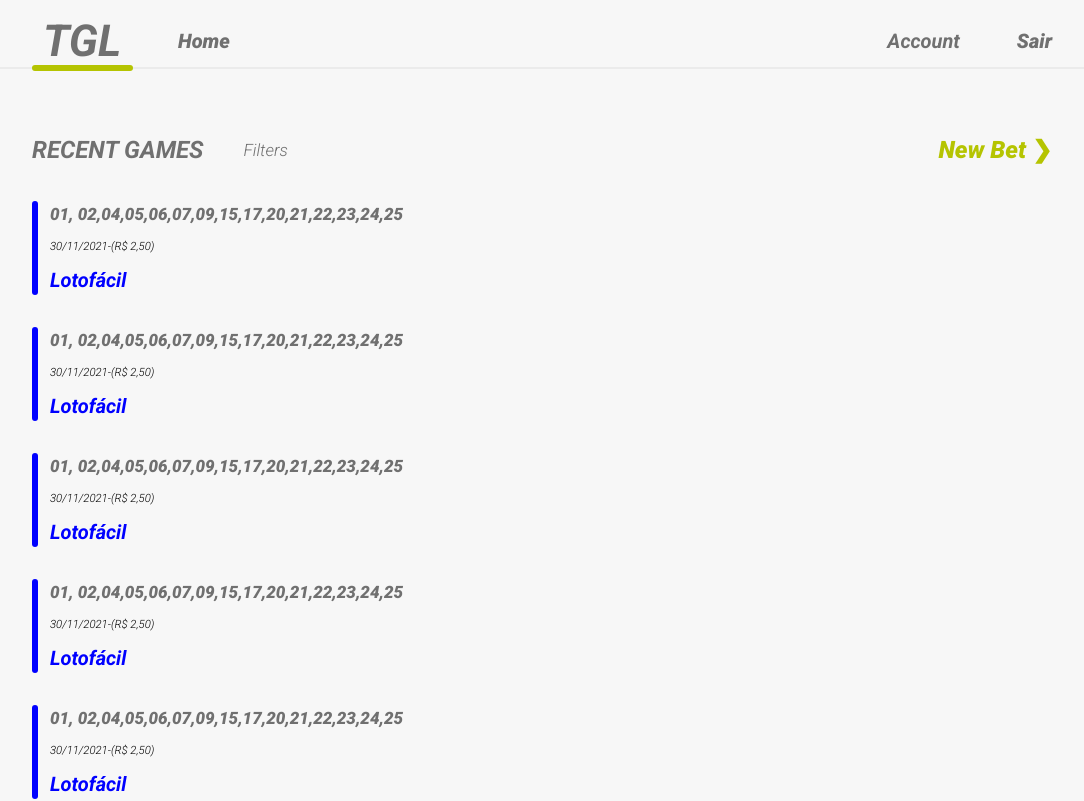
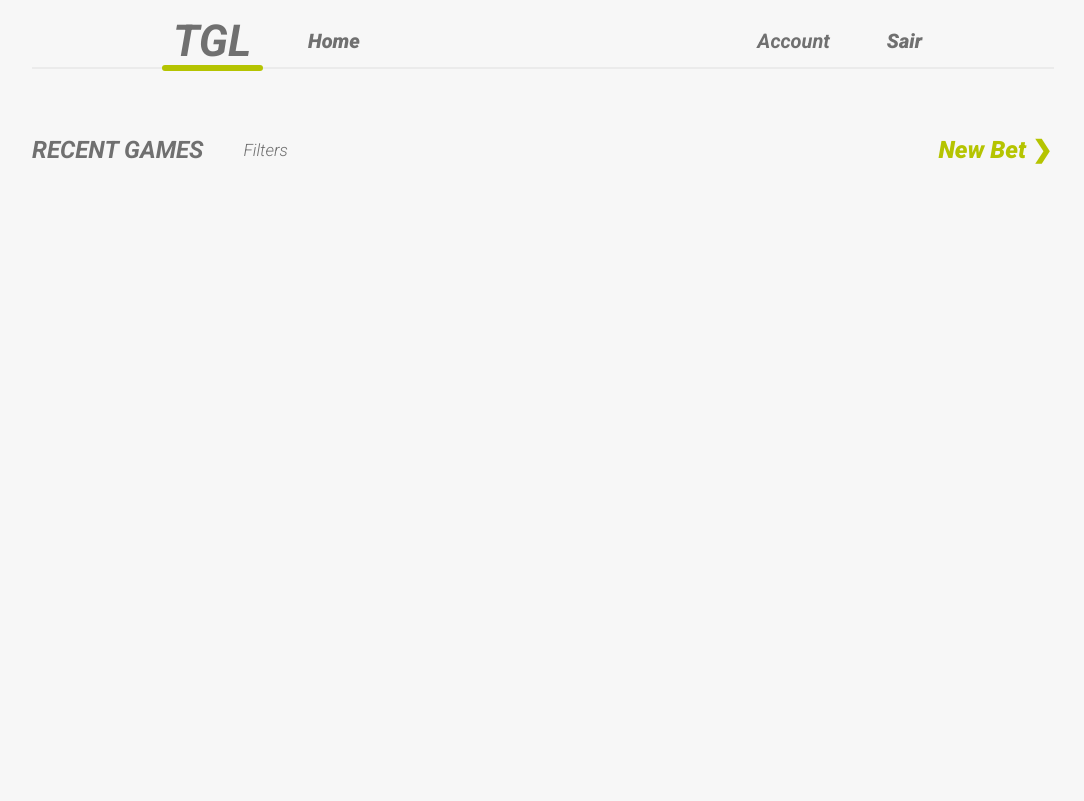
Before and after one commit to JuanCarlosBS/react-tgl, a React (Create React App) app: page /recent-games in a window 1280 px wide. Shown: the top 801 px of the page, without its empty margins (98-1182 px from the left). Built offline with nearby package versions, Linux system fonts and the light colour scheme.

Commit message:
fix: divider line

```diff
--- a/src/components/Header/styles.ts
+++ b/src/components/Header/styles.ts
@@ -2,6 +2,9 @@ import styled from 'styled-components';
 import { Link } from 'react-router-dom'
 
 export const Container = styled.header`
+    margin-top: 15px;
+    margin-left: 130px;
+    margin-right: 130px;
     display: flex;
     flex-direction: row;
     justify-content: space-between;
@@ -42,14 +45,14 @@ export const LinkMenuFirst = styled(LinkMenu)`
 `
 
 export const Divider = styled.hr`
-    margin-left: -6%;
     display: flex;
     justify-content: center;
-    width: 111.7%;
+    width: 100%;
     border: 1px solid #EBEBEB;
 `
 
 export const Subline = styled.hr`
+    margin-left: 130px;
     margin-top: -4px;
     width: 95px;
     border: 3px solid #b5c401;
--- a/src/pages/NewBet/index.tsx
+++ b/src/pages/NewBet/index.tsx
@@ -1,4 +1,4 @@
-import React from 'react'
+import React, { Fragment } from 'react'
 import Header from '../../components/Header'
 
 import { Container, Content, Game, TitlePage, TitlePageBold, TitleGame, Filters, DescriptionGame, Numbers, Submit, GamesButton, SubmitButton, Cart, GameCart, Items, Item, Image, Bar, ItemContent, GameNamePrice, GameNamePriceText, GameNamePriceTextBold, ButtonSave } from './styles'
@@ -6,8 +6,9 @@ import CheckFilter from '../../components/CheckFilter'
 
 const NewBet : React.FC = () => {
     return (
+        <Fragment>
+            <Header />
         <Container>
-            <Header />
             <Content>
                 <Game>
                     <TitlePage><TitlePageBold>NEW BET</TitlePageBold> FOR MEGA-SENA </TitlePage>
@@ -44,6 +45,7 @@ const NewBet : React.FC = () => {
                 </Cart>
             </Content>
         </Container>
+        </Fragment>
     )
 }
 
--- a/src/pages/RecentGames/index.tsx
+++ b/src/pages/RecentGames/index.tsx
@@ -20,12 +20,6 @@ const RecentGames = () => {
                 </RecentGamesHeader>
             </div>
             <Items>
-                <RecentGame />
-                <RecentGame />
-                <RecentGame />
-                <RecentGame />
-                <RecentGame />
-                <RecentGame />
             </Items>
         </Container>
     )
--- a/src/pages/RecentGames/styles.ts
+++ b/src/pages/RecentGames/styles.ts
@@ -73,7 +73,7 @@ export const Items = styles.div`
     margin-top: 37px;
     margin-bottom: 37px;
     min-height: 207px;
-    height:800px;
+    height:755px;
     max-height: 800px;
     overflow-y: auto;
 `
```
